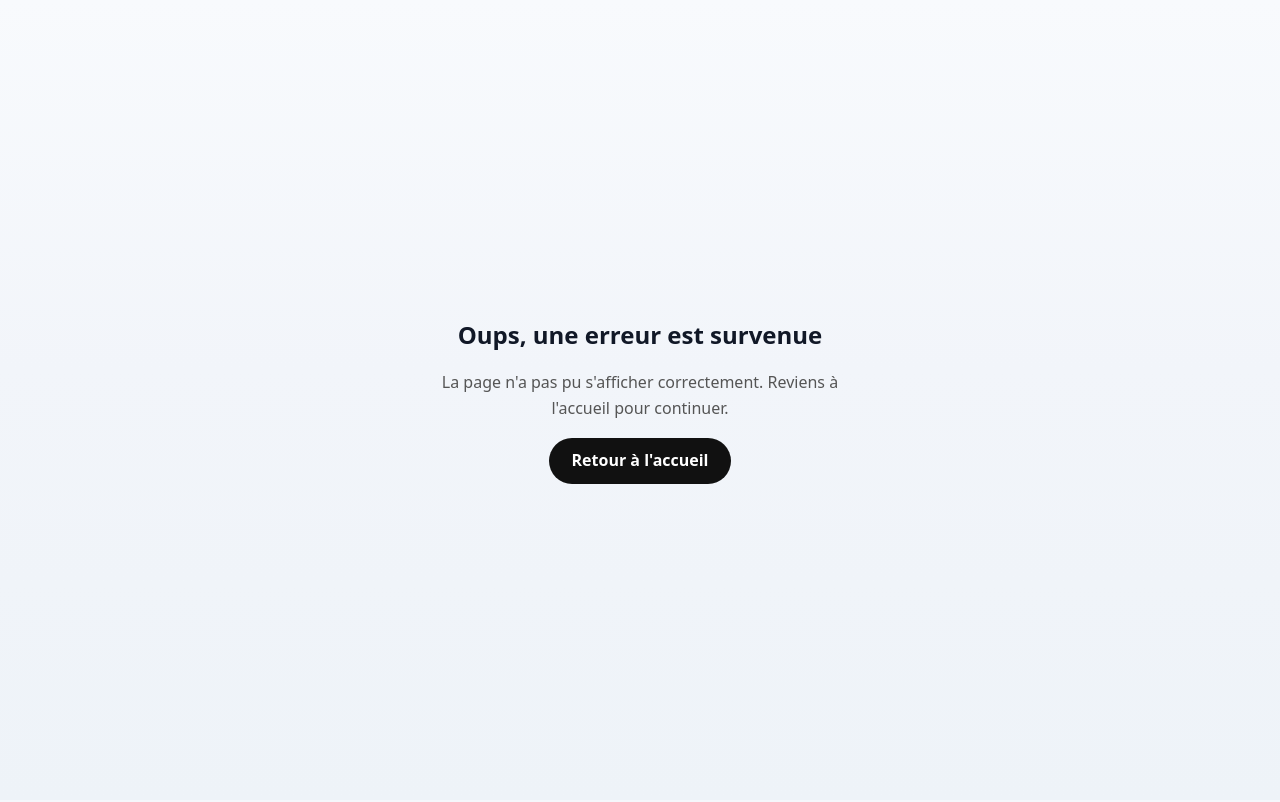
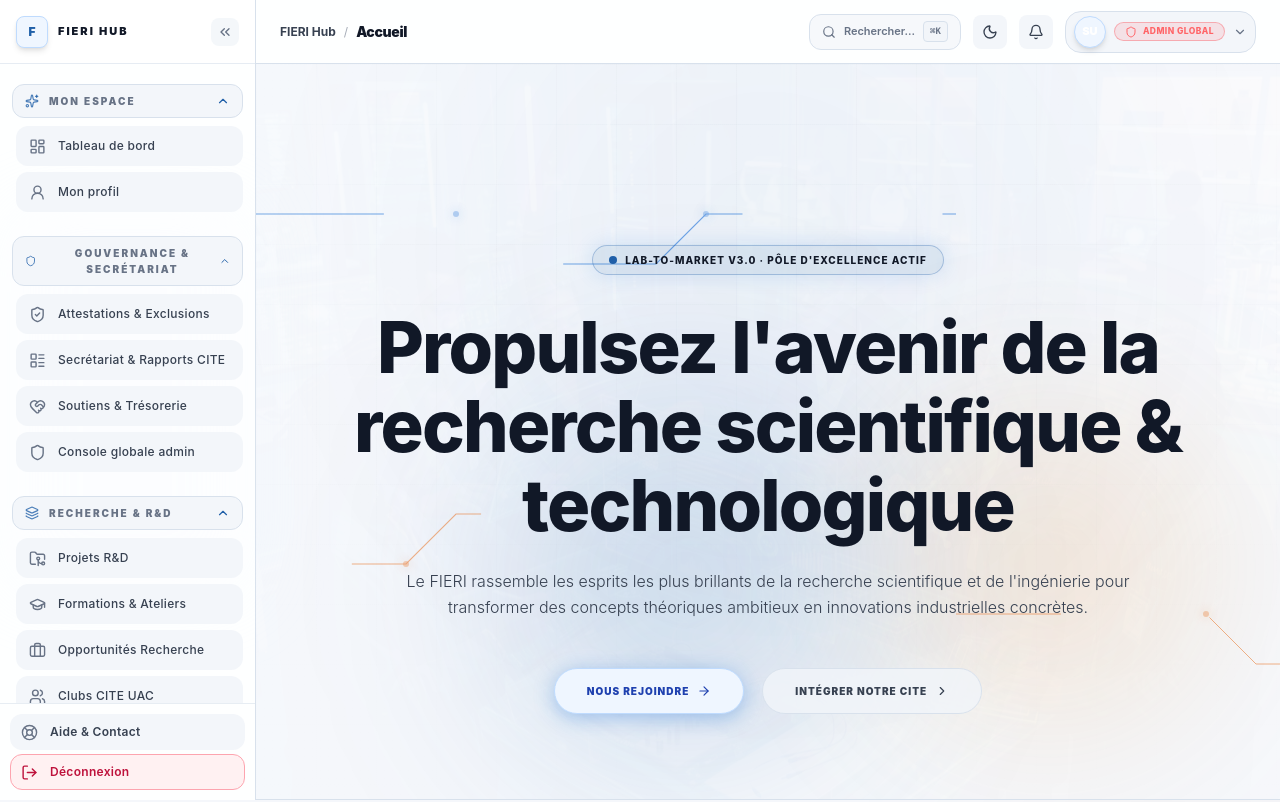
Before and after one commit to octavebahoun/Fier2, a React (Vite) app: page / in a window 1280 px wide. Shown: the top 802 px of the page. Built offline with nearby package versions, Linux system fonts and the light colour scheme; no server answers; sample sign-in values are in the browser's storage.

Commit message:
fix(sidebar): add missing isSecretary helper in useAuth destructuring

```diff
--- a/src/components/layout/Sidebar.jsx
+++ b/src/components/layout/Sidebar.jsx
@@ -51,7 +51,7 @@ export default function Sidebar({
   mobileOpen = false,
   setMobileOpen
 }) {
-  const { can, hasMinRole, isAnyClubResponsible, isChefUniversitaire, isTreasurer } = useAuth()
+  const { can, hasMinRole, isAnyClubResponsible, isChefUniversitaire, isTreasurer, isSecretary } = useAuth()
 
   // Tracking open/closed state of accordion sessions
   const [openGroups, setOpenGroups] = useState({
```
Also changed, not shown: 2 other files (tests, documents, lock files or other folders).
